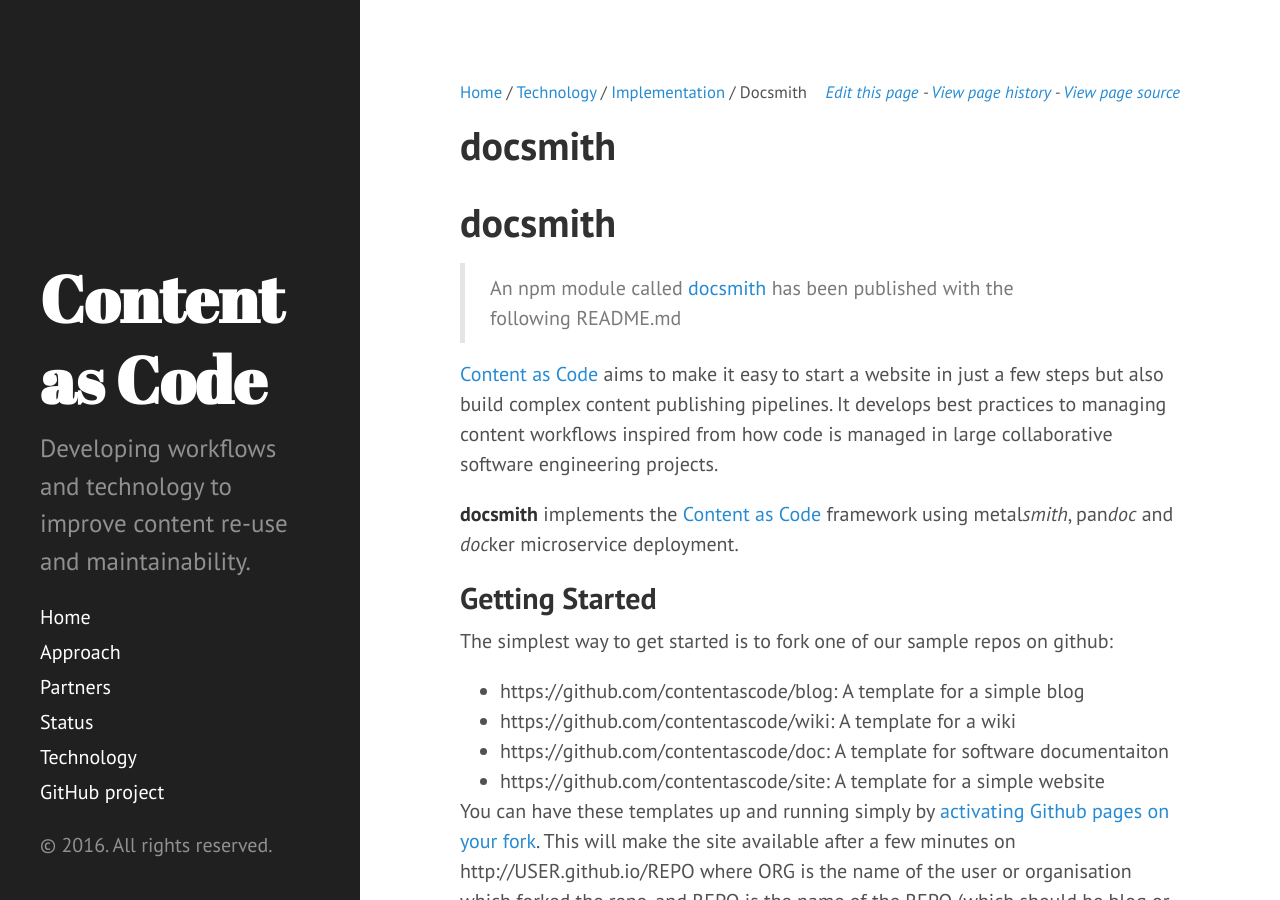
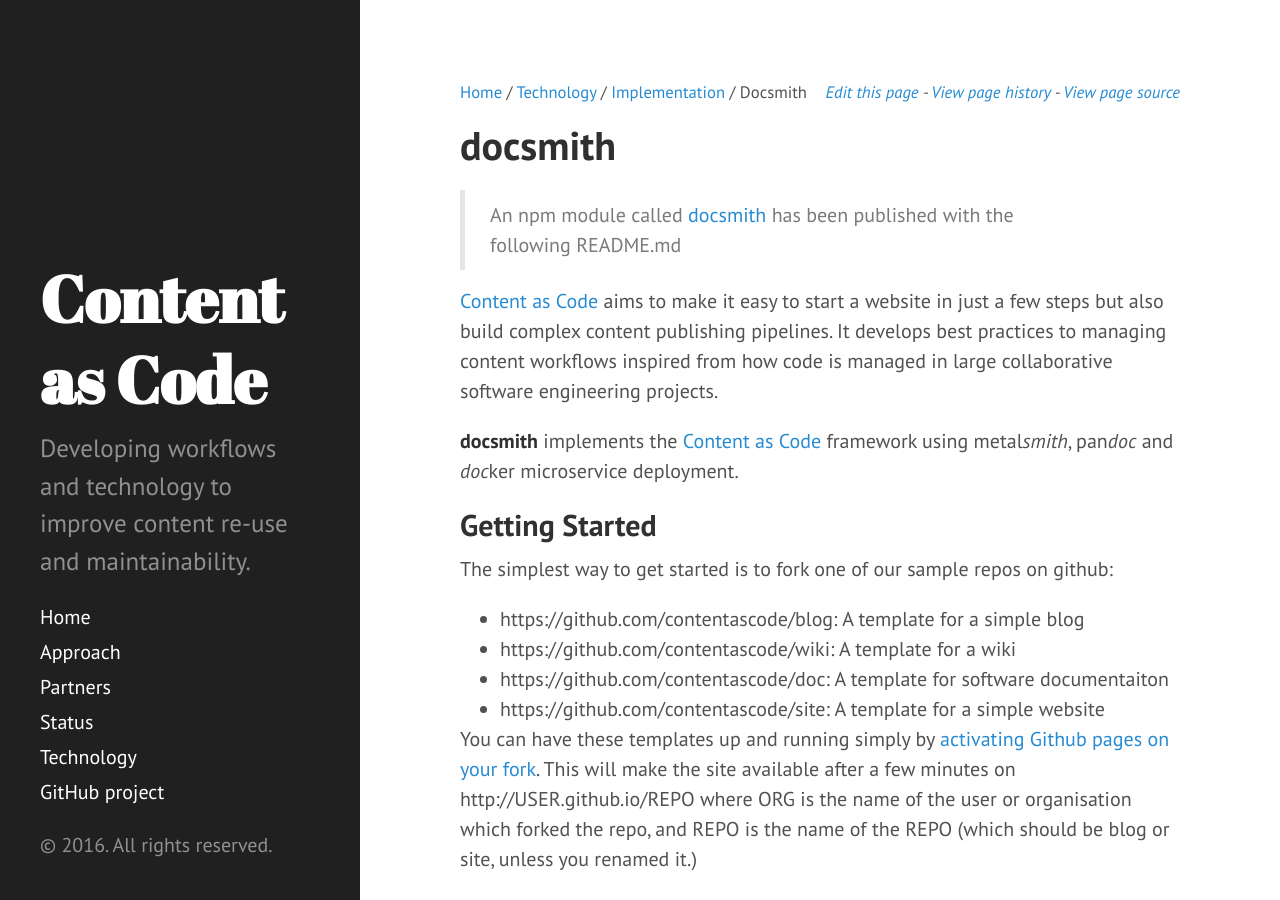
Before and after one commit to iilab/contentascode, a Jekyll site: the page built from technology/implementation/docsmith.md, in a window 1280 px wide and 900 px high. Built offline with Jekyll 4.4.1, drawn with Linux system fonts in a browser that asks for light colours.

Commit message:
No need for h1

```diff
--- a/technology/implementation/docsmith.md
+++ b/technology/implementation/docsmith.md
@@ -1,8 +1,6 @@
 ---
 title: docsmith
 ---
-
-# docsmith
 
 > An npm module called [docsmith](https://www.npmjs.com/package/docsmith) has been published with the following README.md
 
```
